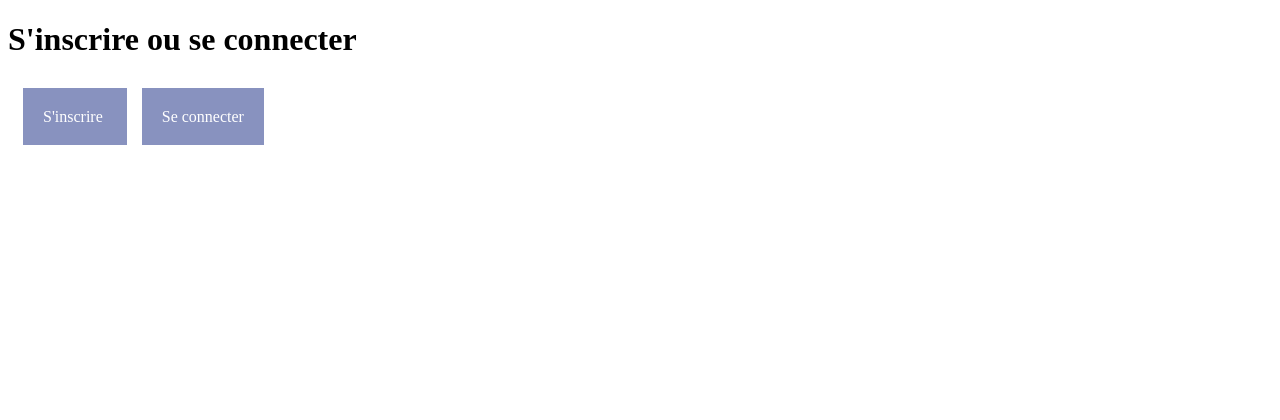
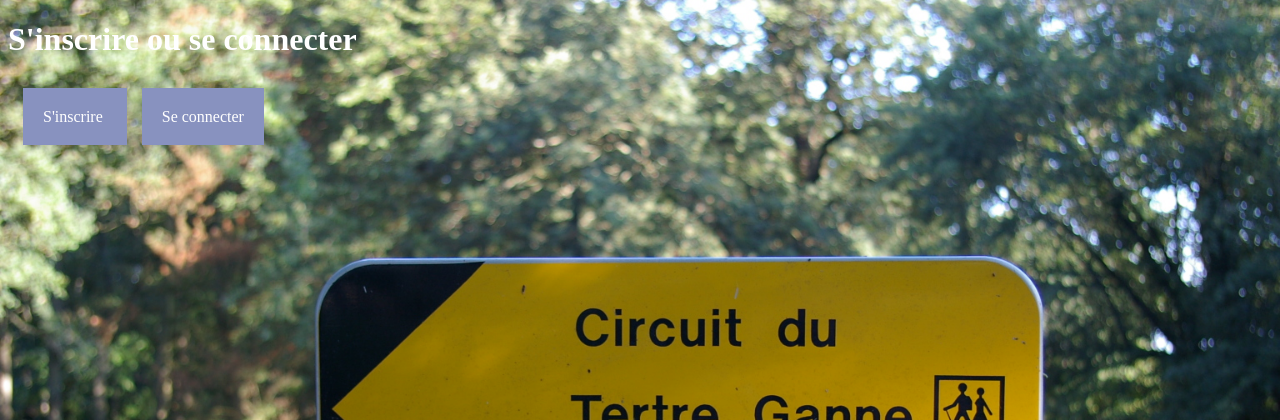
Before and after one commit to abdoulaye75/CV, a PHP site: page /mini-CMS/portfolio/php-exo/ in a window 1280 px wide. Shown: the top 420 px of the page. Run offline with PHP 8.4, Linux system fonts and the light colour scheme.

Commit message:
ajout d'une image de fond pour le back-office sur les randonnées

```diff
--- a/portfolio/php-exo/css/index.css
+++ b/portfolio/php-exo/css/index.css
@@ -6,4 +6,13 @@ a {
 	text-decoration: none;
 }
 
-h1 {margin-bottom: 50px;}
+h1 {
+	margin-bottom: 50px;
+	color: #fff;
+}
+
+body {
+	background-image: url("../randonnee.JPG");
+	background-repeat: no-repeat;
+	background-size: cover;
+}
```
Also changed, not shown: img/e-commerce.png, portfolio/php-exo/randonnee.JPG (added).
